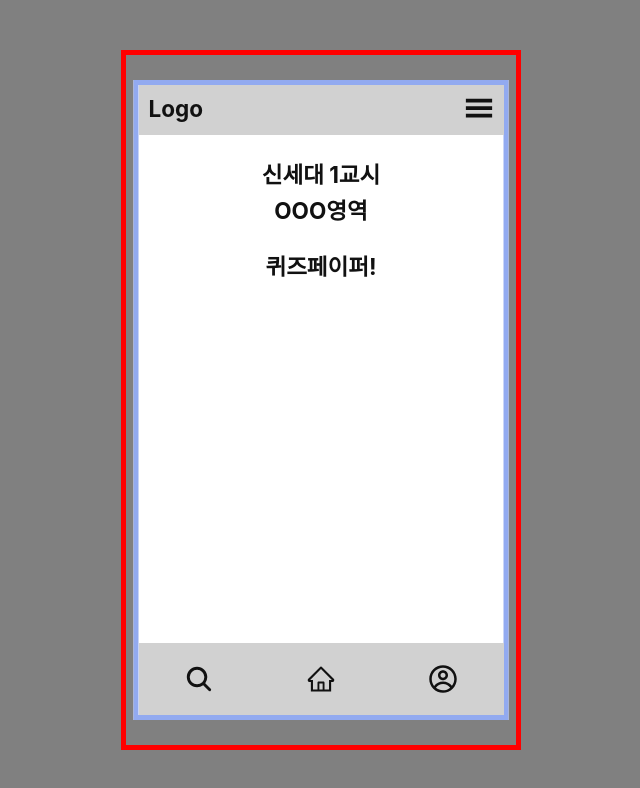
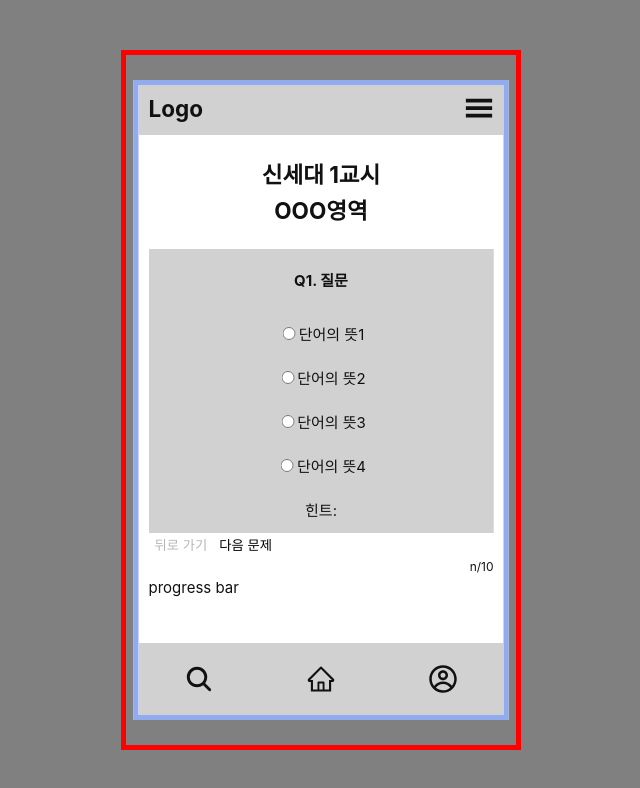
Before and after one commit to zubetcha/Final-project, a React (Create React App) app: page /quiz in a window 1280 px wide. Shown: the top 788 px of the page, without its empty margins (439-1079 px from the left). Built offline with nearby package versions, Linux system fonts and the light colour scheme.

Commit message:
[Design]추가 SwiperSlide 적용

```diff
--- a/package.json
+++ b/package.json
@@ -24,6 +24,7 @@
     "redux-thunk": "^2.4.1",
     "remixicon": "^2.5.0",
     "styled-components": "^5.3.3",
+    "swiper": "6.8.4",
     "web-vitals": "^2.1.0"
   },
   "scripts": {
--- a/src/components/QuizPaper.js
+++ b/src/components/QuizPaper.js
@@ -1,15 +1,61 @@
 import React from 'react'
+import styled from 'styled-components'
 
 const QuizPaper = (props) => {
   return (
     <>
-      <div>
-        <div>
-          <h2>퀴즈페이퍼!</h2>
+      <Wrapper>
+        <div style={{ width: '100%', height: '100%', padding: '20px 0', display: 'flex', alignItems: 'center', justifyContent: 'center' }}>
+          <h4>Q1. 질문</h4>
         </div>
-      </div>
+        <div style={{ width: '100%', height: '100%', display: 'flex', flexDirection: 'column', alignItems: 'center', justifyContent: 'center' }}>
+          {/* <form> */}
+          <div className="radio-item">
+            <input type="radio" name="qNum" value="의미" />
+            단어의 뜻1
+          </div>
+          <div className="radio-item">
+            <input type="radio" name="qNum" value="의미" />
+            단어의 뜻2
+          </div>
+          <div className="radio-item">
+            <input type="radio" name="qNum" value="의미" />
+            단어의 뜻3
+          </div>
+          <div className="radio-item">
+            <input type="radio" name="qNum" value="의미" />
+            단어의 뜻4
+          </div>
+          {/* </form> */}
+        </div>
+        <div style={{ padding: '10px 0' }}>
+          <p>힌트: </p>
+        </div>
+        {/* <div style={{ width: '100%', padding: '10px 0', display: 'flex', alignItems: 'center', justifyContent: 'space-evenly' }}>
+          <button>뒤로 가기</button>
+          <button>다음 문제</button>
+        </div> */}
+      </Wrapper>
     </>
   )
 }
 
+const Wrapper = styled.div`
+  max-width: 345px;
+  width: 100%;
+  height: 100%;
+  display: flex;
+  flex-direction: column;
+  align-items: center;
+  justify-content: center;
+  background-color: #d1d1d1;
+  flex-grow: 0;
+  flex-shrink: 0;
+  flex-basis: 360px;
+
+  .radio-item {
+    padding: 10px 0;
+  }
+`
+
 export default QuizPaper
--- a/src/pages/Quiz.js
+++ b/src/pages/Quiz.js
@@ -1,19 +1,85 @@
-import React from 'react'
+import React, { useRef } from 'react'
 import styled from 'styled-components'
+import { Swiper, SwiperSlide } from 'swiper/react'
+import 'swiper/swiper.min.css'
+import 'swiper/components/navigation/navigation.min.css'
+import SwiperCore, { Navigation } from 'swiper'
 
 import QuizPaper from '../components/QuizPaper'
 
 const Quiz = (props) => {
+  const [swiper, setSwiper] = React.useState(null)
+  const [quizIndex, setQuizIndex] = React.useState(0)
+
+  SwiperCore.use([Navigation])
+
+  const prevRef = useRef(null)
+  const nextRef = useRef(null)
+
+  const swiperParams = {
+    navigation: { prevEl: prevRef.current, nextEl: nextRef.current },
+    onBeforeInit: (swiper) => {
+      swiper.params.navigation.prevEl = prevRef.current
+      swiper.params.navigation.nextEl = nextRef.current
+      // swiper.activeIndex = quizIndex
+      swiper.navigation.init()
+      swiper.navigation.update()
+    },
+    onSwiper: setSwiper,
+    // onSlideChange: (e) => setQuizIndex(e.activeIndex),
+  }
+
   return (
     <>
       <Wrapper>
-        <div style={{ padding: '10px 0' }}>
+        <div style={{ width: '100%', padding: '10px 0' }}>
           <h2 style={{ textAlign: 'center' }}>
             신세대 1교시 <br /> OOO영역
           </h2>
         </div>
-        <div style={{ paddingTop: '10px' }}>
-          <QuizPaper />
+        <div style={{ paddingTop: '10px', display: 'flex', flexWrap: 'nowrap', flexDirection: 'row' }}>
+          <StyleSwiper {...swiperParams} ref={setSwiper}>
+            <SwiperSlide>
+              <QuizPaper />
+            </SwiperSlide>
+            <SwiperSlide>
+              <QuizPaper />
+            </SwiperSlide>
+            <SwiperSlide>
+              <QuizPaper />
+            </SwiperSlide>
+            <SwiperSlide>
+              <QuizPaper />
+            </SwiperSlide>
+            <SwiperSlide>
+              <QuizPaper />
+            </SwiperSlide>
+            <SwiperSlide>
+              <QuizPaper />
+            </SwiperSlide>
+            <SwiperSlide>
+              <QuizPaper />
+            </SwiperSlide>
+            <SwiperSlide>
+              <QuizPaper />
+            </SwiperSlide>
+            <SwiperSlide>
+              <QuizPaper />
+            </SwiperSlide>
+            <SwiperSlide>
+              <QuizPaper />
+            </SwiperSlide>
+            <button ref={prevRef}>뒤로 가기</button>
+            <button ref={nextRef}>다음 문제</button>
+          </StyleSwiper>
+        </div>
+        <div style={{ width: '100%' }}>
+          <div>
+            <p style={{ textAlign: 'right', fontSize: '12px' }}>n/10</p>
+          </div>
+          <div>
+            <div>progress bar</div>
+          </div>
         </div>
       </Wrapper>
     </>
@@ -21,6 +87,7 @@ const Quiz = (props) => {
 }
 
 const Wrapper = styled.div`
+  margin-left: 0px;
   width: 100%;
   height: 100%;
   display: flex;
@@ -28,4 +95,10 @@ const Wrapper = styled.div`
   align-items: center;
 `
 
+const StyleSwiper = styled(Swiper)`
+  position: relative;
+  width: 345px;
+  height: 100%;
+`
+
 export default Quiz
--- a/src/shared/api.js
+++ b/src/shared/api.js
@@ -3,7 +3,7 @@ import axios from 'axios'
 /* Axios 인스턴스 생성 */
 
 const instance = axios.create({
-  baseURL: 'http://example.com',
+  baseURL: 'http://52.78.155.185',
   headers: {
     'X-Requested-With': 'XMLHttpRequest',
     'Content-type': 'application/json; charset=UTF-8',
```
Also changed, not shown: 1 other file (tests, documents, lock files or other folders).
